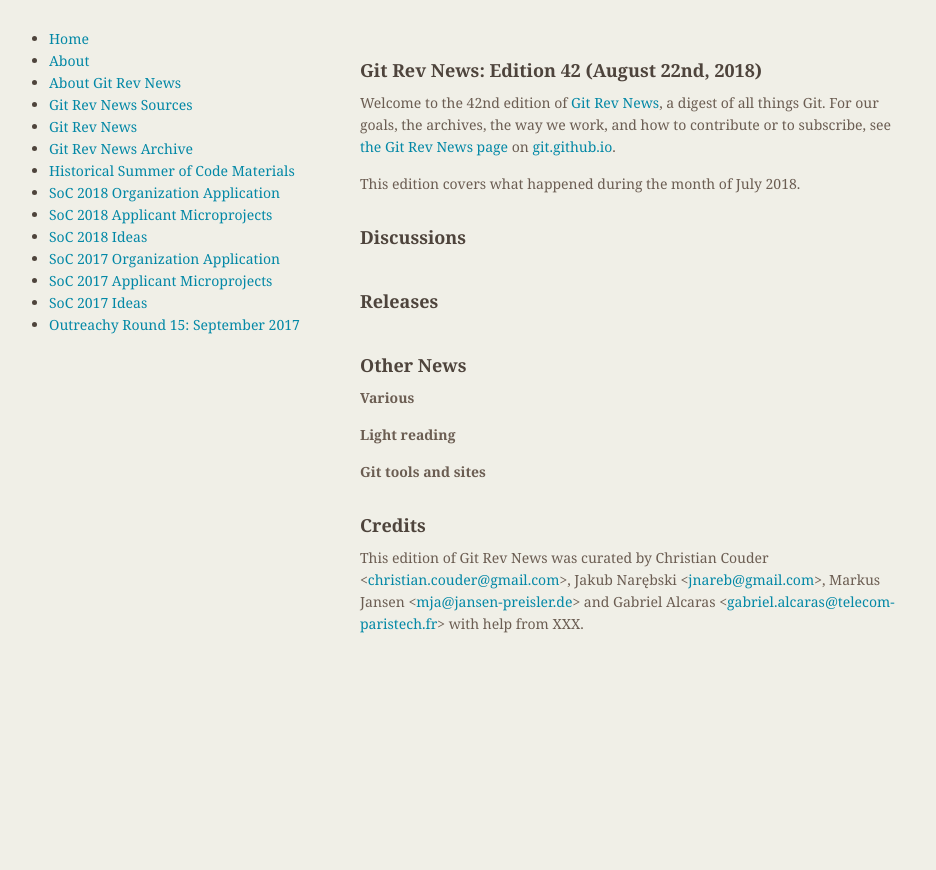
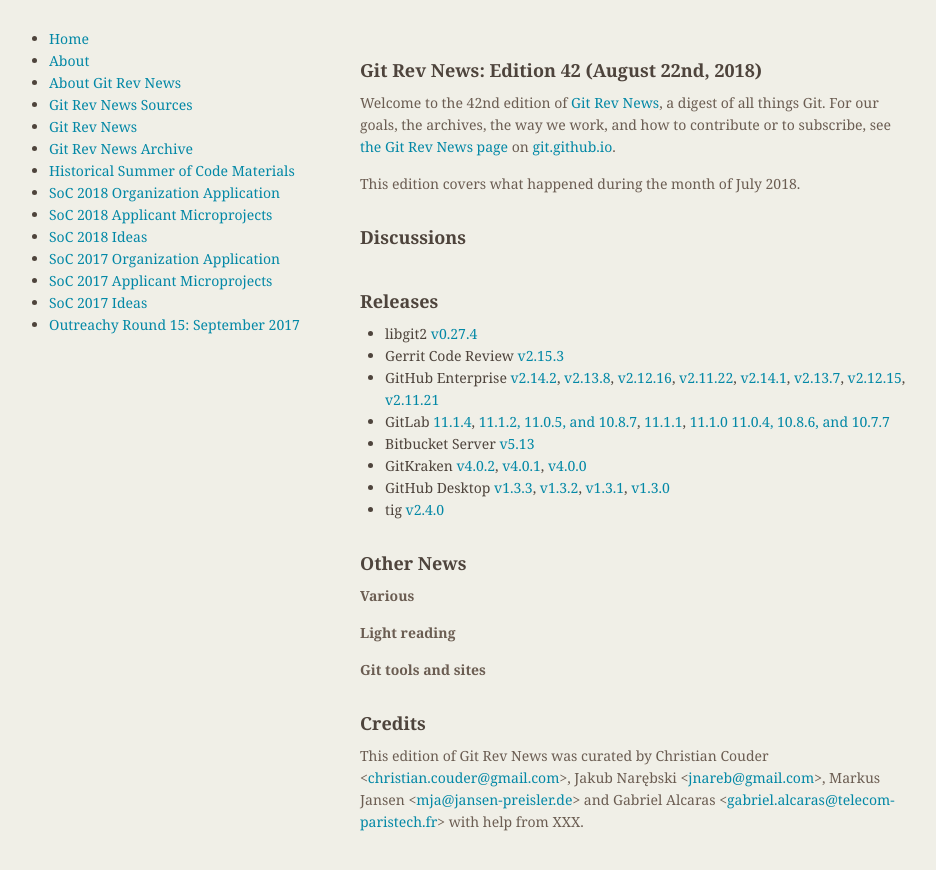
Before and after one commit to git/git.github.io, a Jekyll site: the page built from rev_news/drafts/edition-42.md, in a window 1280 px wide. Shown: the top 870 px of the page, without its empty margins (174-1110 px from the left). Built offline with Jekyll 4.4.1, drawn with Linux system fonts in a browser that asks for light colours.

Commit message:
rn-42: add releases

```diff
--- a/rev_news/drafts/edition-42.md
+++ b/rev_news/drafts/edition-42.md
@@ -35,6 +35,30 @@
 
 ## Releases
 
++ libgit2 [v0.27.4](https://github.com/libgit2/libgit2/releases/tag/v0.27.4)
++ Gerrit Code Review [v2.15.3](https://www.gerritcodereview.com/releases/2.15.md)
++ GitHub Enterprise [v2.14.2](https://enterprise.github.com/releases/2.14.2),
+[v2.13.8](https://enterprise.github.com/releases/2.13.8),
+[v2.12.16](https://enterprise.github.com/releases/2.12.16),
+[v2.11.22](https://enterprise.github.com/releases/2.11.22),
+[v2.14.1](https://enterprise.github.com/releases/2.14.1),
+[v2.13.7](https://enterprise.github.com/releases/2.13.7),
+[v2.12.15](https://enterprise.github.com/releases/2.12.15),
+[v2.11.21](https://enterprise.github.com/releases/2.11.21)
++ GitLab [11.1.4](https://about.gitlab.com/2018/07/31/gitlab-11-1-4-released/),
+[11.1.2, 11.0.5, and 10.8.7](https://about.gitlab.com/2018/07/26/security-release-gitlab-11-dot-1-dot-2-released/),
+[11.1.1](https://about.gitlab.com/2018/07/24/gitlab-11-1-1-released/),
+[11.1.0](https://about.gitlab.com/2018/07/22/gitlab-11-1-released/)
+[11.0.4, 10.8.6, and 10.7.7](https://about.gitlab.com/2018/07/17/critical-security-release-gitlab-11-dot-0-dot-4-released/)
++ Bitbucket Server [v5.13](https://confluence.atlassian.com/bitbucketserver/bitbucket-server-release-notes-872139866.html)
++ GitKraken [v4.0.2](https://support.gitkraken.com/release-notes/current),
+[v4.0.1](https://support.gitkraken.com/release-notes/current),
+[v4.0.0](https://support.gitkraken.com/release-notes/current)
++ GitHub Desktop [v1.3.3](https://desktop.github.com/release-notes/),
+[v1.3.2](https://desktop.github.com/release-notes/),
+[v1.3.1](https://desktop.github.com/release-notes/),
+[v1.3.0](https://desktop.github.com/release-notes/)
++ tig [v2.4.0](https://public-inbox.org/git/CAFuPQ1LtE2OgsfUOff=a_RDA0Q7B7Xk91kyAEWMnG2EW0TNRuw@mail.gmail.com/)
 
 ## Other News
 
```
